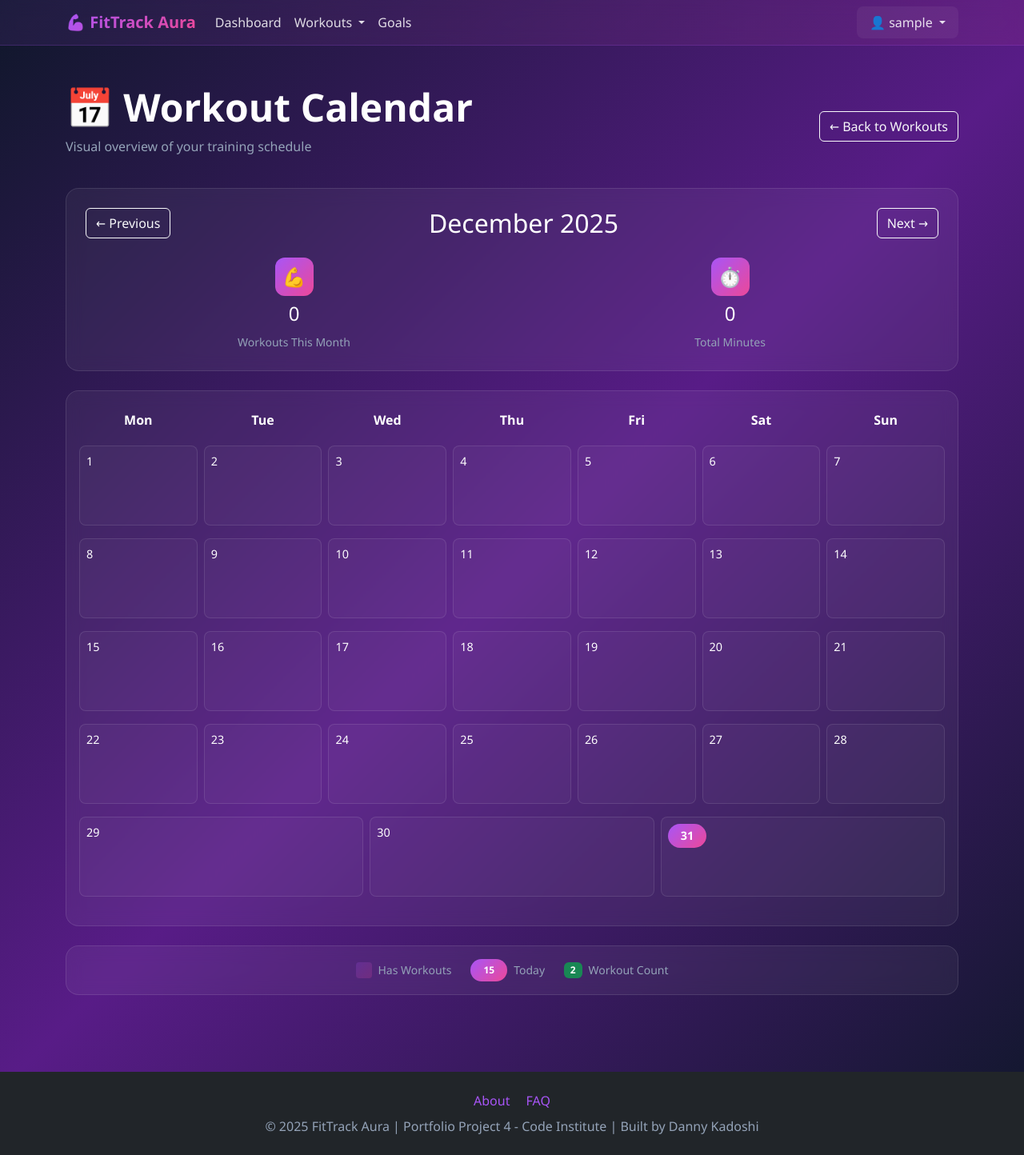
After one commit to dannykadoshi/fit-track-aura, a Django app: page /calendar/ in a window 1280 px wide. The commit adds this page. Shown: the whole page at 80% size. Run offline with Django 5.2, Linux system fonts and the light colour scheme; the visitor is signed in with stand-in values (Sample User, id 1); data comes from the database, SQL or seed files in the repository; data that the repository does not hold is empty.

Commit message:
Add workout calendar view with monthly navigation and visual workout display

```diff
--- a/fittrack_project/urls.py
+++ b/fittrack_project/urls.py
@@ -10,6 +10,7 @@ urlpatterns = [
     path('accounts/', include('allauth.urls')),
     path('', include('users.urls')),
 
+     # Workouts View
     path('', workout_views.home, name='home'),
     path('dashboard/', workout_views.dashboard, name='dashboard'),
     path('faq/', workout_views.faq, name='faq'),
@@ -38,6 +39,10 @@ urlpatterns = [
     path('templates/<int:pk>/use/', workout_views.use_template, name='use_template'),
     path('templates/<int:pk>/delete/', workout_views.template_delete, name='template_delete'),
 
+    # Calendar View
+    path('calendar/', workout_views.workout_calendar, name='workout_calendar'),
+
+     # Goals View
     path('goals/', goal_views.goal_list, name='goal_list'),
     path('goals/new/', goal_views.goal_create, name='goal_create'),
     path('goals/<int:pk>/edit/', goal_views.goal_update, name='goal_update'),
--- a/templates/base.html
+++ b/templates/base.html
@@ -70,6 +70,7 @@
                                 <li><a class="dropdown-item" href="{% url 'workout_list' %}">My Workouts</a></li>
                                 <li><a class="dropdown-item" href="{% url 'workout_create' %}">Log New Workout</a></li>
                                 <li><hr class="dropdown-divider"></li>
+                                <li><a class="dropdown-item" href="{% url 'workout_calendar' %}">📅 Calendar View</a></li>
                                 <li><a class="dropdown-item" href="{% url 'template_list' %}">📋 Workout Templates</a></li>
                                 <li><a class="dropdown-item" href="{% url 'exercise_library' %}">💪 Exercise Library</a></li>
                             </ul>
--- /dev/null
+++ b/templates/workouts/calendar.html
@@ -0,0 +1,160 @@
+{% extends 'base.html' %}
+{% load static %}
+
+{% block title %}Workout Calendar - FitTrack Aura{% endblock %}
+
+{% block content %}
+<div class="container py-5">
+    <!-- Header -->
+    <div class="row mb-4">
+        <div class="col-12">
+            <div class="d-flex justify-content-between align-items-center flex-wrap">
+                <div class="mb-3 mb-md-0">
+                    <h1 class="display-5 fw-bold text-white">📅 Workout Calendar</h1>
+                    <p class="text-muted">Visual overview of your training schedule</p>
+                </div>
+                <a href="{% url 'workout_list' %}" class="btn btn-outline-light">
+                    ← Back to Workouts
+                </a>
+            </div>
+        </div>
+    </div>
+
+    <!-- Month Navigation -->
+    <div class="row mb-4">
+        <div class="col-12">
+            <div class="card-custom p-4">
+                <div class="d-flex justify-content-between align-items-center">
+                    <a href="?month={{ prev_month }}&year={{ prev_year }}" class="btn btn-outline-light">
+                        ← Previous
+                    </a>
+
+                    <h2 class="text-white mb-0">{{ month_name }} {{ year }}</h2>
+
+                    <a href="?month={{ next_month }}&year={{ next_year }}" class="btn btn-outline-light">
+                        Next →
+                    </a>
+                </div>
+
+                <!-- Month Stats -->
+                <div class="row mt-4 text-center">
+                    <div class="col-md-6">
+                        <div class="stat-icon mx-auto mb-2" style="width: 48px; height: 48px;">💪</div>
+                        <h4 class="text-white">{{ total_workouts }}</h4>
+                        <small class="text-muted">Workouts This Month</small>
+                    </div>
+                    <div class="col-md-6">
+                        <div class="stat-icon mx-auto mb-2" style="width: 48px; height: 48px;">⏱️</div>
+                        <h4 class="text-white">{{ total_duration }}</h4>
+                        <small class="text-muted">Total Minutes</small>
+                    </div>
+                </div>
+            </div>
+        </div>
+    </div>
+
+    <!-- Calendar Grid -->
+    <div class="row">
+        <div class="col-12">
+            <div class="card-custom p-4">
+                <!-- Weekday Headers -->
+                <div class="row text-center mb-3">
+                    <div class="col">
+                        <strong class="text-white">Mon</strong>
+                    </div>
+                    <div class="col">
+                        <strong class="text-white">Tue</strong>
+                    </div>
+                    <div class="col">
+                        <strong class="text-white">Wed</strong>
+                    </div>
+                    <div class="col">
+                        <strong class="text-white">Thu</strong>
+                    </div>
+                    <div class="col">
+                        <strong class="text-white">Fri</strong>
+                    </div>
+                    <div class="col">
+                        <strong class="text-white">Sat</strong>
+                    </div>
+                    <div class="col">
+                        <strong class="text-white">Sun</strong>
+                    </div>
+                </div>
+
+                <!-- Calendar Days -->
+                {% for day_data in calendar_days %}
+                    {% if forloop.counter0|divisibleby:7 %}
+                        <div class="row mb-2">
+                    {% endif %}
+
+                    <div class="col p-1">
+                        {% if day_data.day %}
+                            <div class="calendar-day {% if day_data.is_today %}today{% endif %} {% if day_data.workouts %}has-workout{% endif %}"
+                                 style="min-height: 100px; border: 1px solid rgba(255,255,255,0.1); border-radius: 0.5rem; padding: 0.5rem; position: relative; {% if day_data.workouts %}background: linear-gradient(135deg, rgba(168, 85, 247, 0.2), rgba(236, 72, 153, 0.2));{% else %}background: rgba(255,255,255,0.03);{% endif %}">
+
+                                <!-- Day Number -->
+                                <div class="d-flex justify-content-between align-items-start mb-2">
+                                    <span class="{% if day_data.is_today %}badge badge-custom{% else %}text-white{% endif %}" style="font-size: 0.9rem;">
+                                        {{ day_data.day }}
+                                    </span>
+                                    {% if day_data.workouts %}
+                                        <span class="badge bg-success" style="font-size: 0.7rem;">
+                                            {{ day_data.workouts|length }}
+                                        </span>
+                                    {% endif %}
+                                </div>
+
+                                <!-- Workouts -->
+                                {% if day_data.workouts %}
+                                    {% for workout in day_data.workouts %}
+                                        <a href="{% url 'workout_detail' workout.pk %}" class="text-decoration-none d-block mb-1">
+                                            <div class="p-1" style="background: rgba(168, 85, 247, 0.3); border-radius: 0.25rem; font-size: 0.75rem;">
+                                                <div class="text-white text-truncate">
+                                                    {{ workout.title|truncatechars:15 }}
+                                                </div>
+                                                {% if workout.duration %}
+                                                    <small class="text-muted">⏱️ {{ workout.duration }}min</small>
+                                                {% endif %}
+                                            </div>
+                                        </a>
+                                    {% endfor %}
+                                {% endif %}
+                            </div>
+                        {% else %}
+                            <!-- Empty day (before month starts) -->
+                            <div style="min-height: 100px;"></div>
+                        {% endif %}
+                    </div>
+
+                    {% if forloop.counter|divisibleby:7 or forloop.last %}
+                        </div>
+                    {% endif %}
+                {% endfor %}
+            </div>
+        </div>
+    </div>
+
+    <!-- Legend -->
+    <div class="row mt-4">
+        <div class="col-12">
+            <div class="card-custom p-3">
+                <div class="d-flex gap-4 justify-content-center flex-wrap">
+                    <div class="d-flex align-items-center gap-2">
+                        <div style="width: 20px; height: 20px; background: linear-gradient(135deg, rgba(168, 85, 247, 0.2), rgba(236, 72, 153, 0.2)); border-radius: 0.25rem;"></div>
+                        <small class="text-muted">Has Workouts</small>
+                    </div>
+                    <div class="d-flex align-items-center gap-2">
+                        <span class="badge badge-custom">15</span>
+                        <small class="text-muted">Today</small>
+                    </div>
+                    <div class="d-flex align-items-center gap-2">
+                        <span class="badge bg-success">2</span>
+                        <small class="text-muted">Workout Count</small>
+                    </div>
+                </div>
+            </div>
+        </div>
+    </div>
+</div>
+{% endblock %}
--- a/workouts/views.py
+++ b/workouts/views.py
@@ -509,3 +509,88 @@ def template_delete(request, pk):
         return redirect('template_list')
 
     return render(request, 'workouts/template_confirm_delete.html', {'template': template})
+
+
+@login_required
+def workout_calendar(request):
+    """Display workouts in a calendar view"""
+    from datetime import datetime, timedelta
+    from calendar import monthrange
+
+    # Get month/year from query params or use current
+    year = int(request.GET.get('year', datetime.now().year))
+    month = int(request.GET.get('month', datetime.now().month))
+
+    # Get first and last day of month
+    first_day = datetime(year, month, 1).date()
+    days_in_month = monthrange(year, month)[1]
+    last_day = datetime(year, month, days_in_month).date()
+
+    # Get all workouts for this month
+    workouts = Workout.objects.filter(
+        user=request.user,
+        date__gte=first_day,
+        date__lte=last_day
+    ).select_related('user')
+
+    # Create a dict of workouts by date
+    workouts_by_date = {}
+    for workout in workouts:
+        date_key = workout.date.strftime('%Y-%m-%d')
+        if date_key not in workouts_by_date:
+            workouts_by_date[date_key] = []
+        workouts_by_date[date_key].append(workout)
+
+    # Calculate calendar grid
+    first_weekday = first_day.weekday()  # Monday = 0
+
+    # Build calendar days
+    calendar_days = []
+
+    # Add empty days for days before month starts
+    for i in range(first_weekday):
+        calendar_days.append({'day': None, 'workouts': []})
+
+    # Add all days of the month
+    for day in range(1, days_in_month + 1):
+        current_date = datetime(year, month, day).date()
+        date_key = current_date.strftime('%Y-%m-%d')
+        day_workouts = workouts_by_date.get(date_key, [])
+
+        calendar_days.append({
+            'day': day,
+            'date': current_date,
+            'workouts': day_workouts,
+            'is_today': current_date == datetime.now().date(),
+            'total_duration': sum(w.duration or 0 for w in day_workouts)
+        })
+
+    # Calculate previous and next month
+    if month == 1:
+        prev_month = 12
+        prev_year = year - 1
+    else:
+        prev_month = month - 1
+        prev_year = year
+
+    if month == 12:
+        next_month = 1
+        next_year = year + 1
+    else:
+        next_month = month + 1
+        next_year = year
+
+    context = {
+        'calendar_days': calendar_days,
+        'month': month,
+        'year': year,
+        'month_name': datetime(year, month, 1).strftime('%B'),
+        'prev_month': prev_month,
+        'prev_year': prev_year,
+        'next_month': next_month,
+        'next_year': next_year,
+        'total_workouts': len(workouts),
+        'total_duration': sum(w.duration or 0 for w in workouts),
+    }
+
+    return render(request, 'workouts/calendar.html', context)
```
